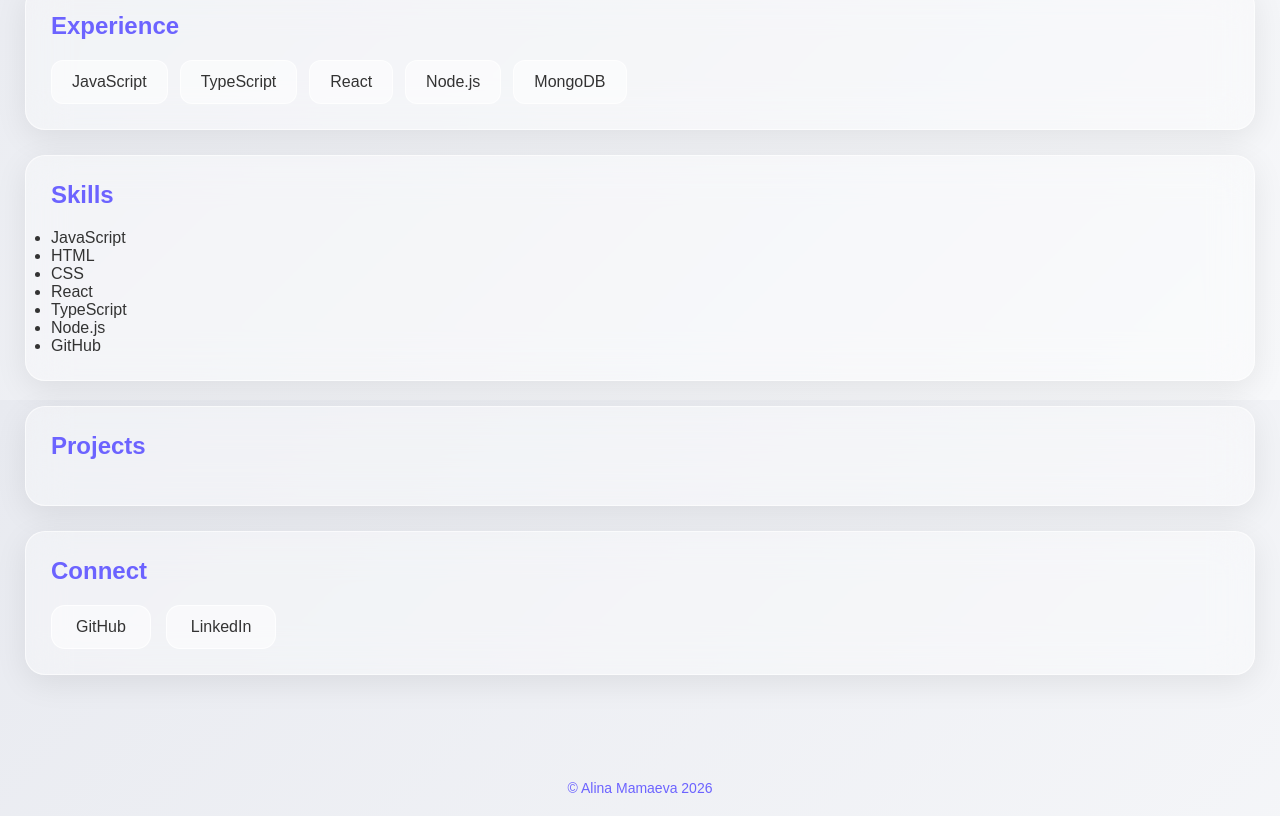
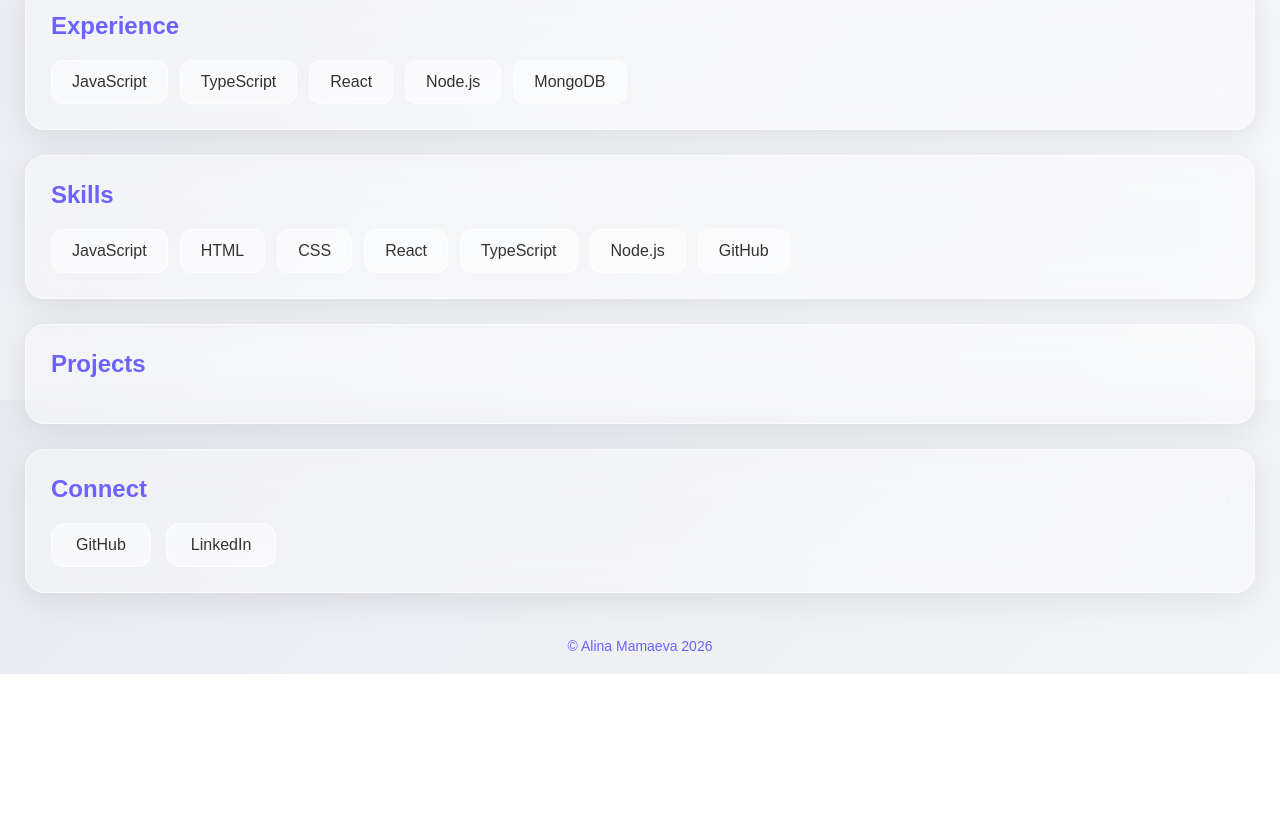
Before and after one commit to AlinaMamaeva/javascript-intro-week-1, a plain HTML site: page index.html in a window 1280 px wide. Shown: the part 400-1216 px from the top of the page. After the commit the page ends 1074 px from the top, so only its background shows below. Drawn offline with Linux system fonts and the light colour scheme.

Commit message:
fix: correct skills CSS and remove duplicate footer

```diff
--- a/css/index.css
+++ b/css/index.css
@@ -117,9 +117,9 @@ h2 {
 
 /* Skills and Projects */
 
-/* Skills and Projects */
 
-#Skills ul {
+
+#skills ul {
   display: flex;
   flex-wrap: wrap;
   gap: 12px;
@@ -127,7 +127,7 @@ h2 {
   padding: 0;
 }
 
-#Skills li {
+#skills li {
   background: rgba(255, 255, 255, 0.5);
   padding: 12px 20px;
   border-radius: 12px;
@@ -135,7 +135,7 @@ h2 {
   transition: all 0.3s ease;
 }
 
-#Skills li:hover {
+#skills li:hover {
   background: rgba(255, 255, 255, 0.9);
   transform: translateY(-3px);
 }
--- a/index.html
+++ b/index.html
@@ -70,7 +70,7 @@
         </div>
       </section>
     </main>
-    <footer></footer>
+
     <script src="js/index.js"></script>
   </body>
 </html>
```
